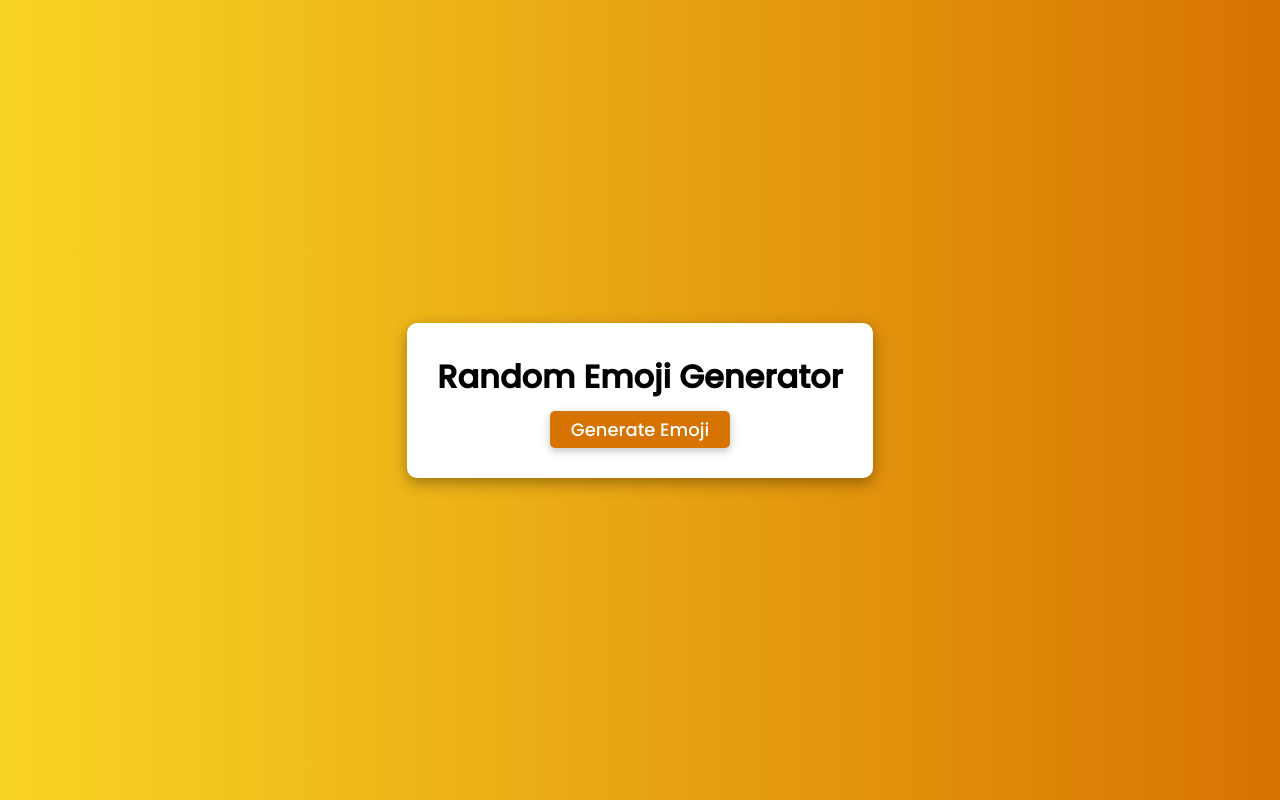
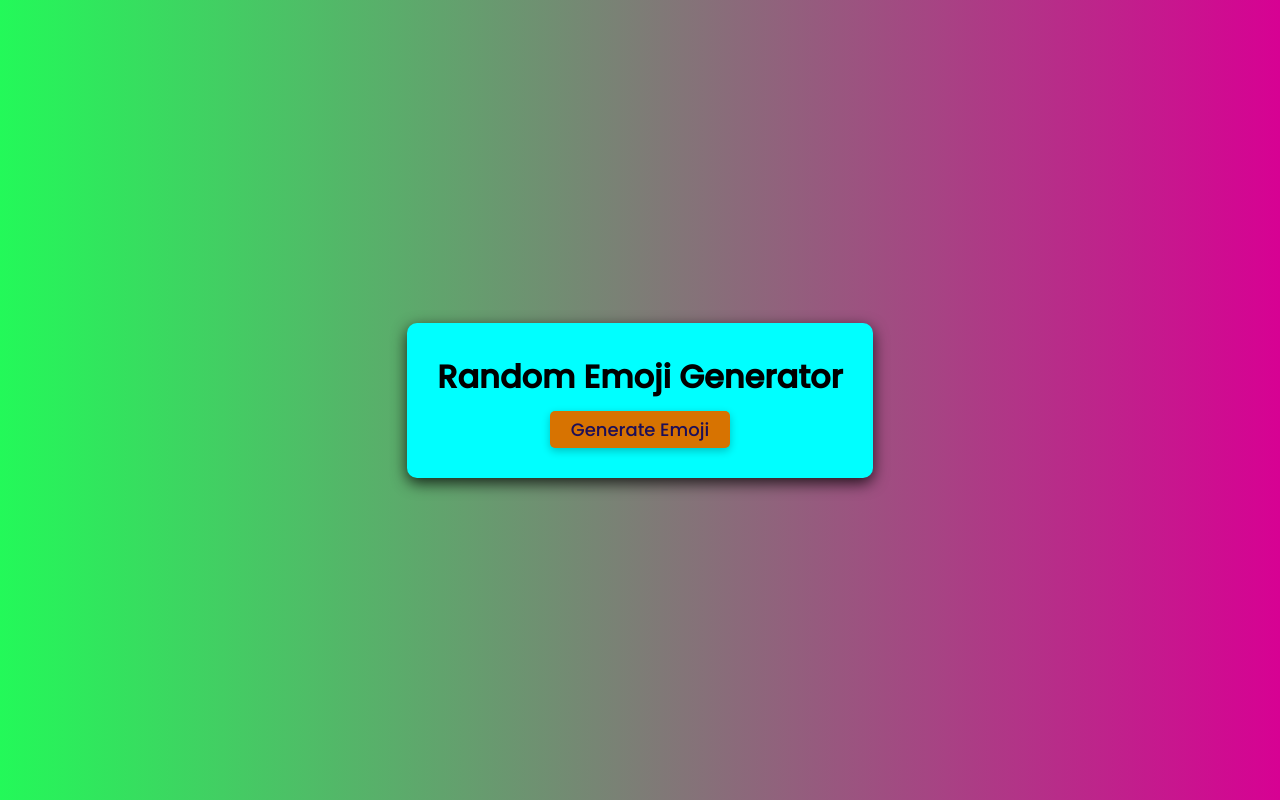
Before and after one commit to PALLAVI-AMBATI/Random-emoji-generator, a plain HTML site: page index.html in a window 1280 px wide. Drawn offline with Linux system fonts and the light colour scheme.

Commit message:
Update style.css

```diff
--- a/style.css
+++ b/style.css
@@ -7,7 +7,7 @@
 }
 
 body {
-    background-image: linear-gradient(to left, #d77301 0%, #f9d523 100%);
+    background-image: linear-gradient(to left, #d70193 0%, #23f959 100%);
     background-repeat: no-repeat;
     background-attachment: fixed;
     background-size: cover;
@@ -27,8 +27,8 @@ body {
     align-items: center;
     padding: 30px;
     border-radius: 10px;
-    background-color: rgb(255, 255, 255);
-    box-shadow: rgba(0, 0, 0, 0.35) 0px 5px 15px;
+    background-color: rgb(0, 255, 255);
+    box-shadow: rgba(0, 0, 0, 0.78) 0px 5px 15px;
 }
 
 #emojiDisplay {
@@ -45,7 +45,7 @@ body {
 .buttons > button {
     font-size: 18px;
     background-color: #d77301;
-    color: #fff;
+    color: #1d0e58;
     border: none;
     border-radius: 5px;
     outline: none;
```
